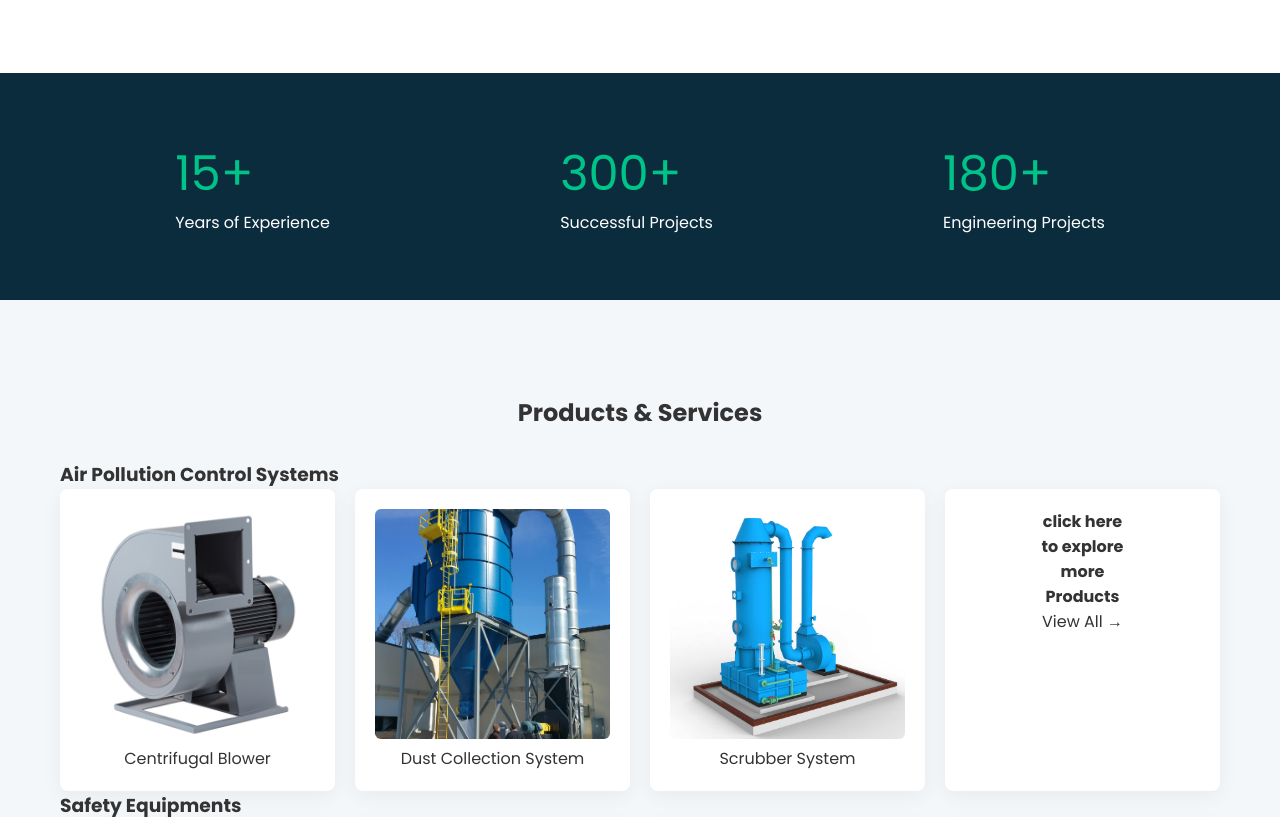
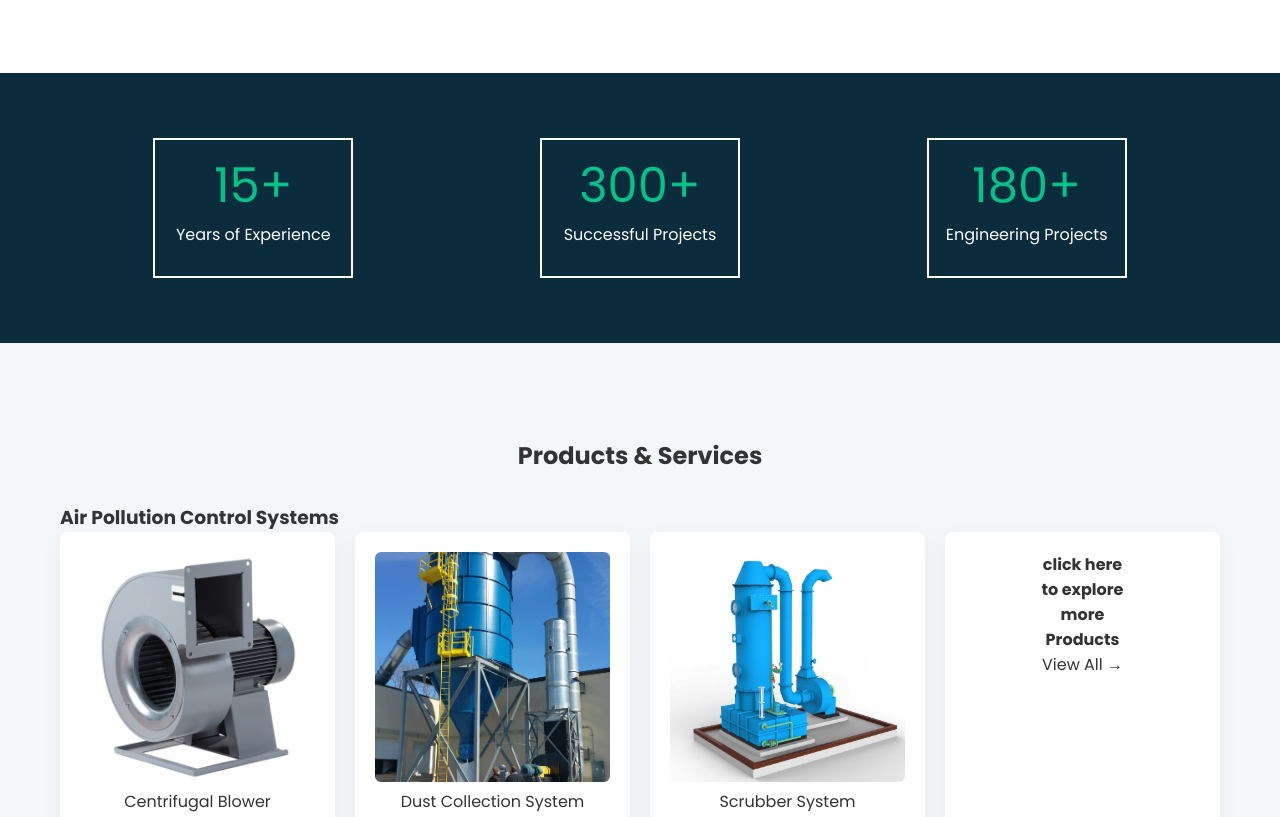
Before and after one commit to harikumaran1003/concept1, a plain HTML site: page index.html in a window 1280 px wide. Shown: the part 1100-1917 px from the top of the page. Drawn offline with nearby package versions, Linux system fonts and the light colour scheme.

Commit message:
Refactor and restore CSS styles

```diff
--- a/style.css
+++ b/style.css
@@ -138,6 +138,13 @@ section {
   background: #0b2c3d;
   color: #fff;
   padding: 50px 20px;
+}
+.stat-box{
+  padding: 10px;
+  border: 2px solid #fff;
+  height: 140px;
+  width: 200px;
+  text-align: center;
 }
 
 .stats-grid {
```
